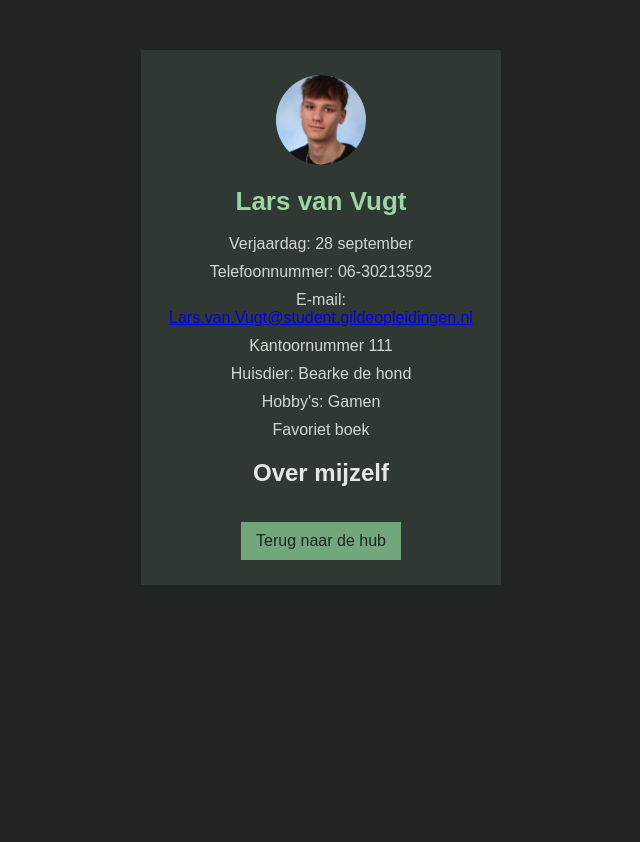
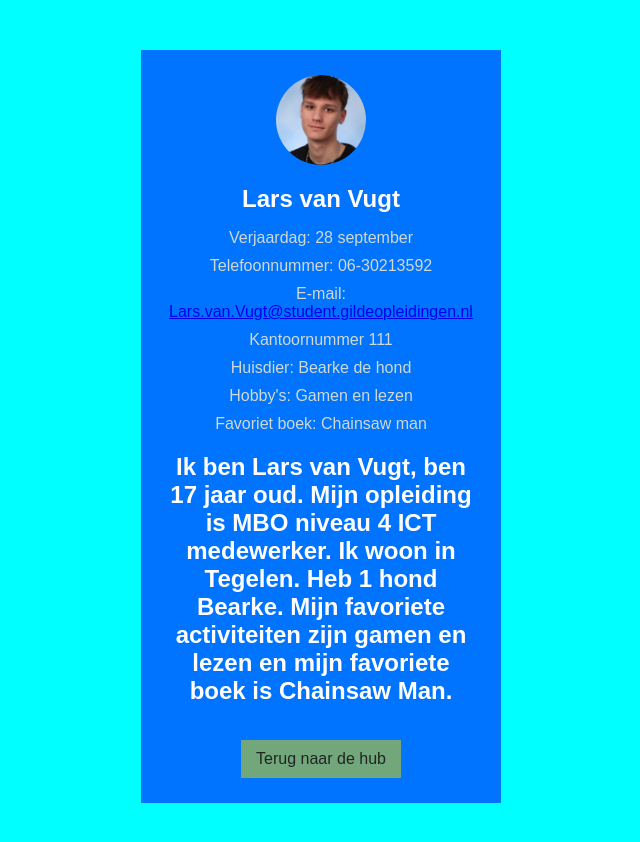
Before and after one commit to jeremy2315/cool, a plain HTML site: page smoelenboekHTML/lars.html in a window 1280 px wide. Shown: the whole page, without its empty margins (319-959 px from the left). Before the commit the page ends 800 px from the top, so only its background shows below. Drawn offline with Linux system fonts and the light colour scheme.

Commit message:
html en css lars aangepast

```diff
--- a/smoelenboekHTML/lars.css
+++ b/smoelenboekHTML/lars.css
@@ -1,8 +1,8 @@
 body {
     margin: 0;
     padding: 20px;
-    background: #202522;
-    color: #e3e8e3;
+    background: #00ffff;
+    color: #ffffff;
     font-family: Arial, sans-serif;
     text-align: center;
 }
@@ -12,7 +12,7 @@ body {
     max-width: 360px;
     margin: 30px auto;
     padding: 25px;
-    background: #303833;
+    background: #0073ff;
 }
 
 .profiel-box img {
@@ -23,8 +23,8 @@ body {
 }
 
 .profiel-box h1 {
-    color: #9bd6a4;
-    font-size: 26px;
+    color: #ffffff;
+    font-size: 24px;
 }
 
 .profiel-box p {
--- a/smoelenboekHTML/lars.html
+++ b/smoelenboekHTML/lars.html
@@ -16,9 +16,11 @@
     <p>E-mail: <a href="mailto:Lars.van.Vugt@student.gildeopleidingen.nl">Lars.van.Vugt@student.gildeopleidingen.nl</a></p>
     <p>Kantoornummer 111</p>
     <p>Huisdier: Bearke de hond</p>
-    <p>Hobby's: Gamen</p>
-    <p>Favoriet boek</p>
-    <h2>Over mijzelf</h2>
+    <p>Hobby's: Gamen en lezen</p>
+    <p>Favoriet boek: Chainsaw man</p>
+    <h2>Ik ben Lars van Vugt, ben 17 jaar oud. Mijn opleiding is MBO niveau 4 ICT medewerker.
+        Ik woon in Tegelen. Heb 1 hond Bearke. Mijn favoriete activiteiten zijn gamen en lezen en mijn
+        favoriete boek is Chainsaw Man.</h2>
     <a href="index.html" class="terug-knop">Terug naar de hub</a>
 </main>
 
```
